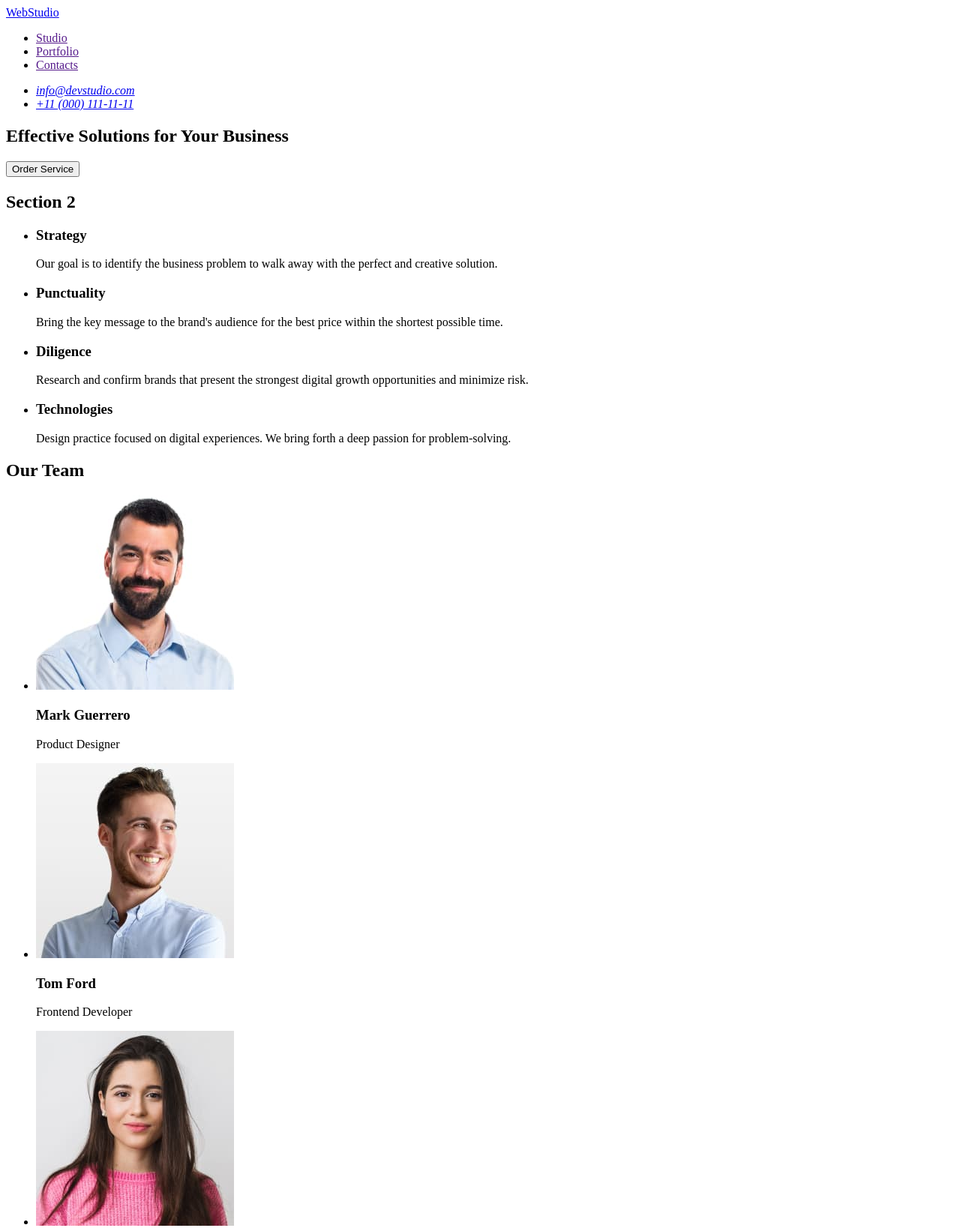
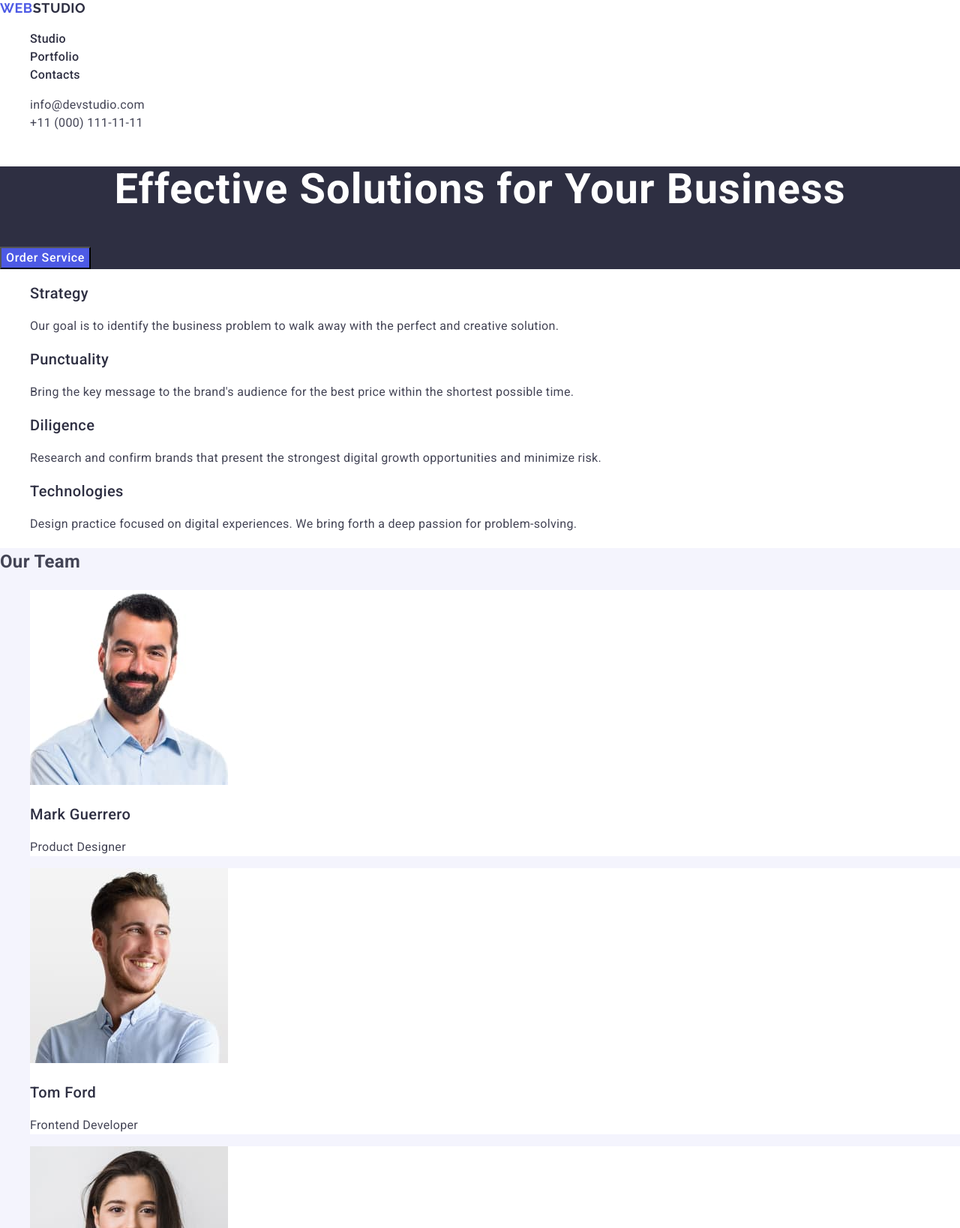
Before and after one commit to MarinMS/goit-markup-hw-02, a plain HTML site: page index.html in a window 1280 px wide. Shown: the top 1638 px of the page at 75% size. Drawn offline with nearby package versions, Linux system fonts and the light colour scheme.

Commit message:
update html file index

```diff
--- /dev/null
+++ b/css/styles.css
@@ -0,0 +1,220 @@
+body {
+  font-family: 'Roboto', sans-serif;
+  font-size: 16px;
+  line-height: 1.5;
+  letter-spacing: 0.02em;
+  color: #434455;
+}
+
+a {
+  text-decoration: none;
+}
+
+ul {
+  list-style: none;
+}
+
+address {
+  font-style: normal;
+}
+
+.visually-hidden {
+  position: absolute;
+  width: 1px;
+  height: 1px;
+  margin: -1px;
+  border: 0;
+  padding: 0;
+
+  white-space: nowrap;
+  clip-path: inset(100%);
+  clip: rect(0 0 0 0);
+  overflow: hidden;
+}
+
+.section-subtitle {
+  font-weight: 500;
+  font-size: 20px;
+  line-height: 1.2;
+  letter-spacing: 0.02em;
+  color: #2e2f42;
+}
+
+.section-text {
+  font-size: 16px;
+  line-height: 1.5;
+  letter-spacing: 0.02em;
+  color: #434455;
+}
+
+.logo {
+  font-family: 'Raleway', sans-serif;
+  font-weight: 700;
+  font-size: 18px;
+  line-height: 1.17;
+  letter-spacing: 0.03em;
+  text-transform: uppercase;
+  color: #4d5ae5;
+}
+
+/* ---------------------------HEADER----------------------------- */
+.header {
+}
+
+.header-navigation {
+}
+
+.header-logo {
+}
+
+.header-logo span {
+  color: #2e2f42;
+}
+
+.header-list {
+}
+
+.header-item {
+}
+
+.header-item-link {
+  font-weight: 500;
+  font-size: 16px;
+  line-height: 1.5;
+  letter-spacing: 0.02em;
+  color: #2e2f42;
+}
+
+.header-item-link:hover,
+.header-item-link:focus {
+  color: #404bbf;
+}
+.header-contacts {
+}
+
+.header-contacts-list {
+}
+
+.header-contacts-item {
+}
+
+.header-contacts-link {
+  font-size: 16px;
+  line-height: 1.5;
+  letter-spacing: 0.02em;
+  color: #434455;
+}
+
+.header-contacts-link:hover {
+  color: #404bbf;
+}
+
+/* ---------------------------HERO----------------------------- */
+.hero {
+  background-color: #2e2f42;
+}
+
+.hero-title {
+  font-weight: 700;
+  font-size: 56px;
+  line-height: 1.07143;
+  letter-spacing: 0.02em;
+  text-align: center;
+  color: #fff;
+}
+
+.hero-btn {
+  font-family: inherit;
+  background-color: #4d5ae5;
+  font-weight: 500;
+  font-size: 16px;
+  line-height: 1.5;
+  letter-spacing: 0.04em;
+  color: #fff;
+  cursor: pointer;
+}
+
+.hero-btn:hover {
+  background-color: #404bbf;
+}
+
+/* ---------------------------ADVANTAGES----------------------------- */
+.advantages {
+}
+
+.advantages-title {
+}
+
+.advantages-list {
+}
+
+.advantages-item {
+}
+
+.advantages-subtitle {
+}
+
+.advantages-text {
+}
+
+/* ---------------------------TEAM----------------------------- */
+.team {
+  background-color: #f4f4fd;
+}
+
+.team-title {
+}
+
+.team-list {
+}
+
+.team-item {
+  background-color: #fff;
+}
+
+.team-img {
+}
+
+.team-subtitle {
+}
+
+.team-text {
+}
+
+/* ---------------------------PORTFOLIO----------------------------- */
+.portfolio {
+}
+
+.portfolio-title {
+}
+
+.portfolio-list {
+}
+
+.portfolio-item {
+}
+
+.portfolio-img {
+}
+
+.portfolio-subtitle {
+}
+
+.portfolio-text {
+}
+
+/* ---------------------------FOOTER----------------------------- */
+.footer {
+  background-color: #2e2f42;
+}
+
+.footer-logo {
+}
+
+.footer-logo span {
+  color: #f4f4fd;
+}
+
+.footer-text {
+  color: #f4f4fd;
+}
--- a/index.html
+++ b/index.html
@@ -4,60 +4,90 @@
     <meta charset="UTF-8" />
     <meta name="viewport" content="width=device-width, initial-scale=1.0" />
     <title>Main Page</title>
+    <link rel="preconnect" href="https://fonts.googleapis.com" />
+    <link rel="preconnect" href="https://fonts.gstatic.com" crossorigin />
+    <link
+      href="https://fonts.googleapis.com/css2?family=Raleway:wght@700&family=Roboto:wght@400;500;700&display=swap"
+      rel="stylesheet"
+    />
+    <link
+      rel="stylesheet"
+      href="https://cdnjs.cloudflare.com/ajax/libs/modern-normalize/3.0.1/modern-normalize.min.css"
+      integrity="sha512-q6WgHqiHlKyOqslT/lgBgodhd03Wp4BEqKeW6nNtlOY4quzyG3VoQKFrieaCeSnuVseNKRGpGeDU3qPmabCANg=="
+      crossorigin="anonymous"
+      referrerpolicy="no-referrer"
+    />
+    <link rel="stylesheet" href="./css/styles.css" />
   </head>
   <body>
-    <header>
-      <nav>
-        <a href="./index.html">WebStudio</a>
+    <header class="header">
+      <nav class="header-navigation">
+        <a href="./index.html" class="header-logo logo"
+          >Web<span>Studio</span></a
+        >
 
-        <ul>
-          <li><a href="">Studio</a></li>
-          <li><a href="">Portfolio</a></li>
-          <li><a href="">Contacts</a></li>
+        <ul class="header-list">
+          <li class="header-item">
+            <a class="header-item-link" href="">Studio</a>
+          </li>
+          <li class="header-item">
+            <a class="header-item-link" href="">Portfolio</a>
+          </li>
+          <li class="header-item">
+            <a class="header-item-link" href="">Contacts</a>
+          </li>
         </ul>
       </nav>
 
-      <address>
-        <ul>
-          <li><a href="mailto:info@devstudio.com">info@devstudio.com</a></li>
-          <li><a href="tel:+110001111111">+11 (000) 111-11-11</a></li>
+      <address class="header-contacts">
+        <ul class="header-contacts-list">
+          <li class="header-contacts-item">
+            <a class="header-contacts-link" href="mailto:info@devstudio.com"
+              >info@devstudio.com</a
+            >
+          </li>
+          <li class="header-contacts-item">
+            <a class="header-contacts-link" href="tel:+110001111111"
+              >+11 (000) 111-11-11</a
+            >
+          </li>
         </ul>
       </address>
     </header>
 
     <main>
-      <section>
-        <h1>Effective Solutions for Your Business</h1>
-        <button type="button">Order Service</button>
+      <section class="hero">
+        <h1 class="hero-title">Effective Solutions for Your Business</h1>
+        <button class="hero-btn" type="button">Order Service</button>
       </section>
 
-      <section>
-        <h2>Section 2</h2>
-        <ul>
-          <li>
-            <h3>Strategy</h3>
-            <p>
+      <section class="advantages">
+        <h2 class="advantages-title visually-hidden">Section 2</h2>
+        <ul class="advantages-list">
+          <li class="advantages-item">
+            <h3 class="advantages-subtitle section-subtitle">Strategy</h3>
+            <p class="advantages-text section-text">
               Our goal is to identify the business problem to walk away with the
               perfect and creative solution.
             </p>
           </li>
-          <li>
-            <h3>Punctuality</h3>
-            <p>
+          <li class="advantages-item">
+            <h3 class="advantages-subtitle section-subtitle">Punctuality</h3>
+            <p class="advantages-text section-text">
               Bring the key message to the brand's audience for the best price
               within the shortest possible time.
             </p>
           </li>
-          <li>
-            <h3>Diligence</h3>
-            <p>
+          <li class="advantages-item">
+            <h3 class="advantages-subtitle section-subtitle">Diligence</h3>
+            <p class="advantages-text section-text">
               Research and confirm brands that present the strongest digital
               growth opportunities and minimize risk.
             </p>
           </li>
-          <li>
-            <h3>Technologies</h3>
-            <p>
+          <li class="advantages-item">
+            <h3 class="advantages-subtitle section-subtitle">Technologies</h3>
+            <p class="advantages-text section-text">
               Design practice focused on digital experiences. We bring forth a
               deep passion for problem-solving.
             </p>
@@ -65,56 +95,136 @@
         </ul>
       </section>
 
-      <section>
-        <h2>Our Team</h2>
-        <ul>
-          <li>
+      <section class="team">
+        <h2 class="team-title section-title">Our Team</h2>
+        <ul class="team-list">
+          <li class="team-item">
             <img
               src="./images/team1.jpg"
               alt="Photo Mark Guerrero"
               width="264"
               height="260"
+              class="team-img"
             />
-            <h3>Mark Guerrero</h3>
-            <p>Product Designer</p>
+            <h3 class="team-subtitle section-subtitle">Mark Guerrero</h3>
+            <p class="team-text section-text">Product Designer</p>
           </li>
-          <li>
+          <li class="team-item">
             <img
               src="./images/team2.jpg"
               alt="Photo Tom Ford"
               width="264"
               height="260"
+              class="team-img"
             />
-            <h3>Tom Ford</h3>
-            <p>Frontend Developer</p>
+            <h3 class="team-subtitle section-subtitle">Tom Ford</h3>
+            <p class="team-text section-text">Frontend Developer</p>
           </li>
-          <li>
+          <li class="team-item">
             <img
               src="./images/team3.jpg"
               alt="Photo Camila Garcia"
               width="264"
               height="260"
+              class="team-img"
             />
-            <h3>Camila Garcia</h3>
-            <p>Marketing</p>
+            <h3 class="team-subtitle section-subtitle">Camila Garcia</h3>
+            <p class="team-text section-text">Marketing</p>
           </li>
-          <li>
+          <li class="team-item">
             <img
               src="./images/team4.jpg"
               alt="Photo Daniel Wilson"
               width="264"
               height="260"
+              class="team-img"
             />
-            <h3>Daniel Wilson</h3>
-            <p>UI Designer</p>
+            <h3 class="team-subtitle section-subtitle">Daniel Wilson</h3>
+            <p class="team-text section-text">UI Designer</p>
+          </li>
+        </ul>
+      </section>
+
+      <section class="portfolio">
+        <h2 class="portfolio-title">Our Portfolio</h2>
+        <ul class="portfolio-list">
+          <li class="portfolio-item">
+            <img
+              src="./images/portfolio1.jpg"
+              alt="Banking App"
+              width="360"
+              height="300"
+              class="portfolio-img"
+            />
+            <h3 class="portfolio-subtitle section-subtitle">Banking App</h3>
+            <p class="portfolio-text section-text">App</p>
+          </li>
+          <li class="portfolio-item">
+            <img
+              src="./images/portfolio2.jpg"
+              alt="Cashless Payment"
+              width="360"
+              height="300"
+              class="portfolio-img"
+            />
+            <h3 class="portfolio-subtitle section-subtitle">
+              Cashless Payment
+            </h3>
+            <p class="portfolio-text section-text">Marketing</p>
+          </li>
+          <li class="portfolio-item">
+            <img
+              src="./images/portfolio3.jpg"
+              alt="Meditation App"
+              width="360"
+              height="300"
+              class="portfolio-img"
+            />
+            <h3 class="portfolio-subtitle section-subtitle">Meditation App</h3>
+            <p class="portfolio-text section-text">App</p>
+          </li>
+          <li class="portfolio-item">
+            <img
+              src="./images/portfolio4.jpg"
+              alt="Taxi Service"
+              width="360"
+              height="300"
+              class="portfolio-img"
+            />
+            <h3 class="portfolio-subtitle section-subtitle">Taxi Service</h3>
+            <p class="portfolio-text section-text">Marketing</p>
+          </li>
+          <li class="portfolio-item">
+            <img
+              src="./images/portfolio5.jpg"
+              alt="Screen Illustrations"
+              width="360"
+              height="300"
+              class="portfolio-img"
+            />
+            <h3 class="portfolio-subtitle section-subtitle">
+              Screen Illustrations
+            </h3>
+            <p class="portfolio-text">Design</p>
+          </li>
+          <li class="portfolio-item">
+            <img
+              src="./images/portfolio6.jpg"
+              alt="Online Courses"
+              width="360"
+              height="300"
+              class="portfolio-img"
+            />
+            <h3 class="portfolio-subtitle section-subtitle">Online Courses</h3>
+            <p class="portfolio-text section-text">Marketing</p>
           </li>
         </ul>
       </section>
     </main>
 
-    <footer>
-      <a href="./index.html">WebStudio</a>
-      <p>
+    <footer class="footer">
+      <a class="footer-logo logo" href="./index.html">Web<span>Studio</span></a>
+      <p class="footer-text">
         Increase the flow of customers and sales for your business with digital
         marketing & growth solutions.
       </p>
```
Also changed, not shown: images/portfolio1.jpg (added), images/portfolio2.jpg (added), images/portfolio3.jpg (added), images/portfolio4.jpg (added), images/portfolio5.jpg (added), images/portfolio6.jpg (added).
